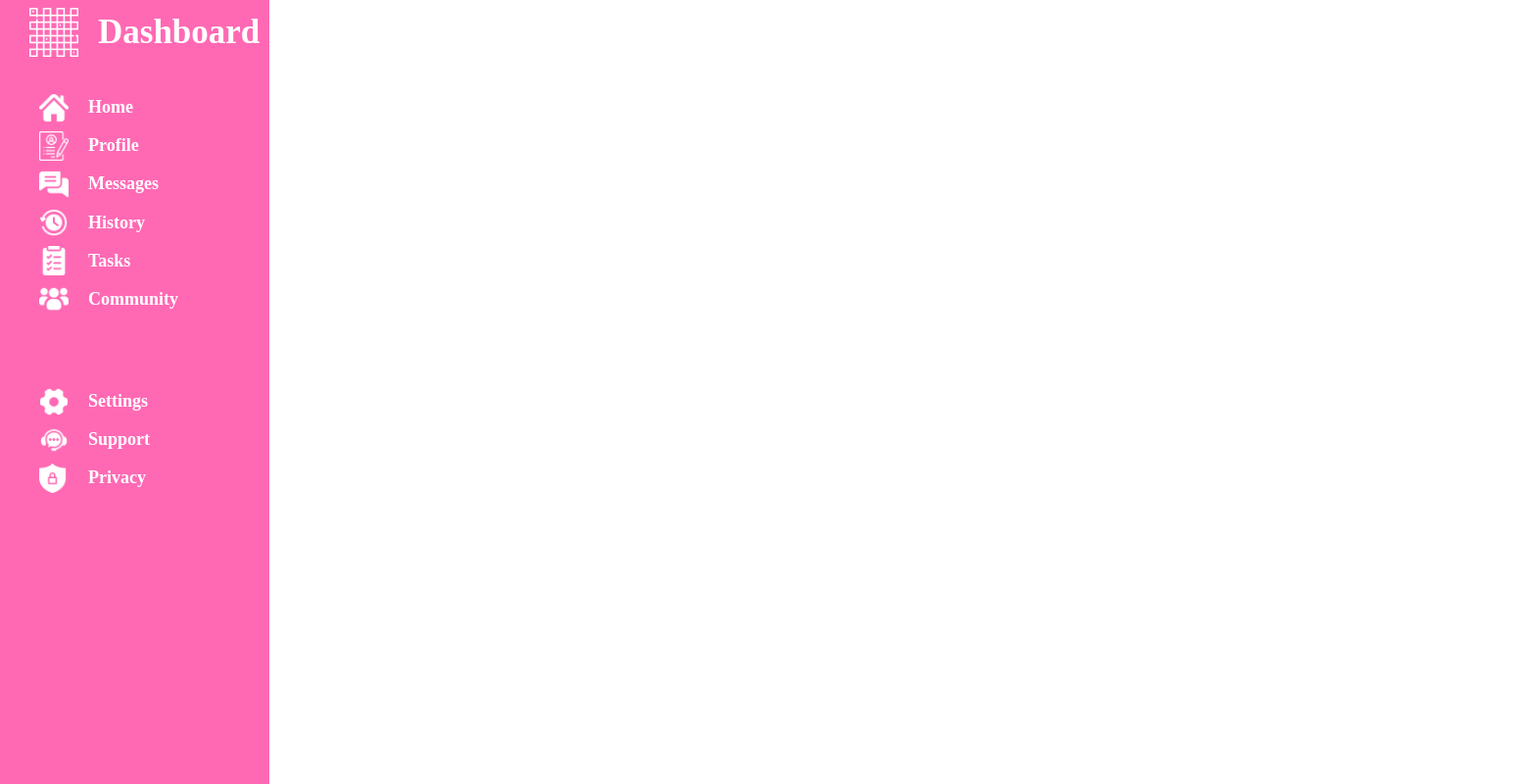
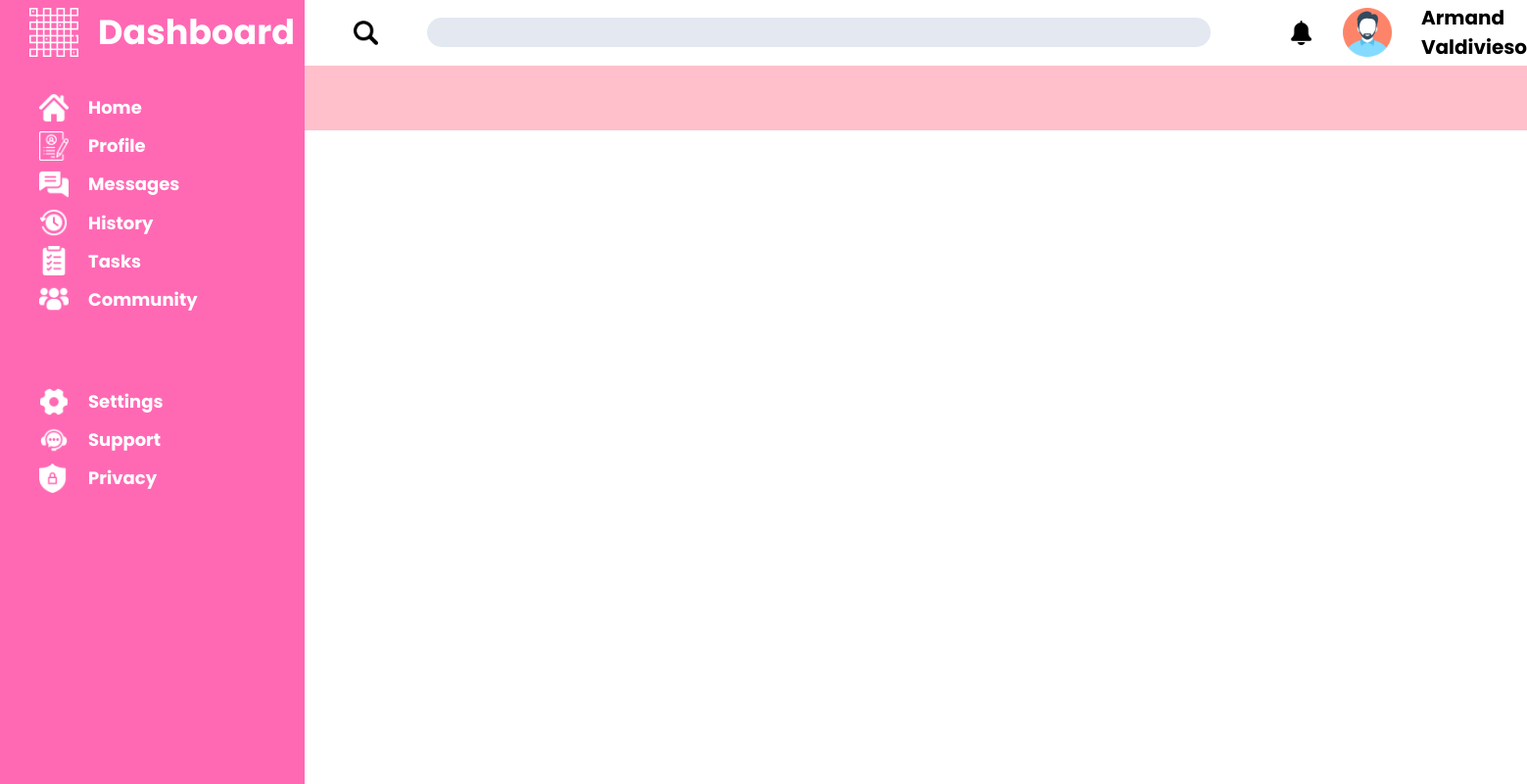
Before and after one commit to ALValdiviesoo/odin-adminDashboard, a plain HTML site: page index.html in a window 1280 px wide. Shown: the whole page at 98% size, 1559 px wide, since content can reach past the window. Drawn offline with Linux system fonts and the light colour scheme.

Commit message:
Finished top section of right side

```diff
--- a/index.html
+++ b/index.html
@@ -4,6 +4,9 @@
   <meta charset="UTF-8">
   <meta http-equiv="X-UA-Compatible" content="IE=edge">
   <meta name="viewport" content="width=device-width, initial-scale=1.0">
+  <link rel="preconnect" href="https://fonts.googleapis.com">
+  <link rel="preconnect" href="https://fonts.gstatic.com" crossorigin>
+  <link href="https://fonts.googleapis.com/css2?family=Poppins:wght@400;700&display=swap" rel="stylesheet">
   <link rel="stylesheet" href="./styles.css">
   <title>Admin Dashboard</title>
 </head>
@@ -70,7 +73,19 @@
 
       <nav class="navbar">
         <div class="topSection">
+          <div class="search">
+            <img src="./images/magnifying-glass.png" alt="Search icon" class="searchIcon">
 
+            <input type="text" name="searchbar" id="searchbar">
+          </div>
+
+          <div class="profile">
+            <img src="./images/bell.png" alt="Notification icon" class="notifIcon">
+
+            <img src="./images/man.png" alt="Profile icon" class="profileIcon">
+
+            <p class="profileName">Armand Valdivieso</p>
+          </div>
         </div>
 
         <div class="bottomSection">
--- a/styles.css
+++ b/styles.css
@@ -6,6 +6,7 @@ body {
   padding: 0;
   margin: 0;
   box-sizing: border-box;
+  font-family: 'Poppins', sans-serif;
 }
 
 .container {
@@ -34,11 +35,21 @@ body {
 }
 
 .topSection {
+  background-color: white;
+  display: grid;
+  grid-template-columns: 2fr 1fr;
+  place-content: center;
+}
 
+.searchIcon {
+  height: auto;
+  max-width: 25px;
+  margin-left: 50px;
+  margin-right: 0px;
 }
 
 .bottomSection {
-
+  background-color: pink;
 }
 
 .dashboard {
@@ -98,3 +109,40 @@ body {
   height: 60%;
   margin-top: 65px;
 }
+
+.search {
+  display: flex;
+  align-items: center;
+  gap: 50px;
+}
+
+#searchbar {
+  width: 800px;
+  height: 30px;
+  border: none;
+  background-color: #E3E8F1;
+  border-radius: 15px;
+  padding-left: 15px;
+}
+
+.notifIcon {
+  height: auto;
+  max-width: 25px;
+}
+
+.profileIcon  {
+  height: auto;
+  max-width: 50px;
+}
+
+.profile {
+  display: flex;
+  gap: 30px;
+  align-items: center;
+  margin-left: 80px;
+}
+
+.profileName {
+  font-size: 20px;
+  font-weight: bold;
+}
```
Also changed, not shown: images/bell.png (added), images/magnifying-glass.png (added), images/man.png (added), images/search.png (added).
